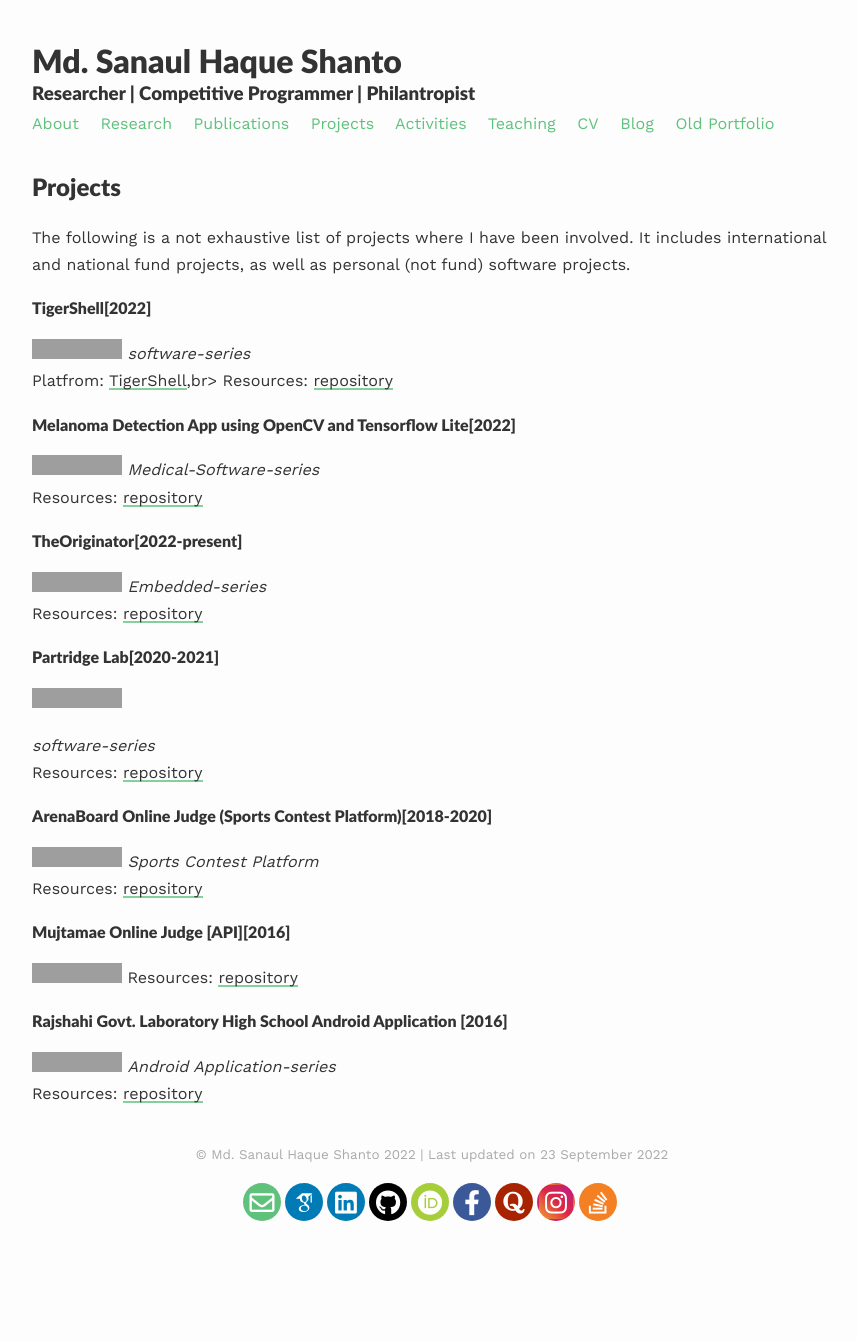
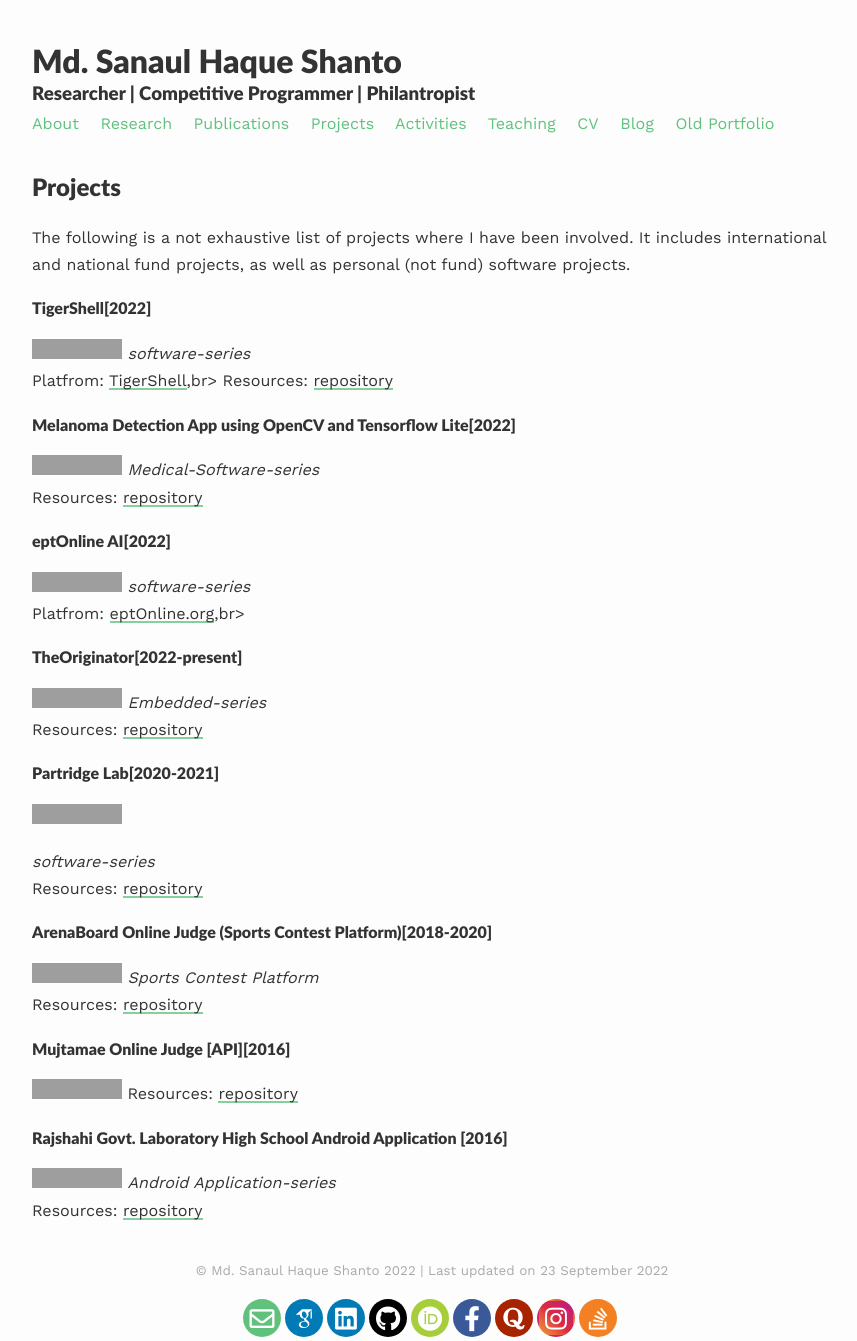
Before and after one commit to Md-Sanaul-Haque-Shanto/md-sanaul-haque-shanto.github.io, a Jekyll site: the page built from _pages/projects.md, in a window 1280 px wide. Shown: the whole page, without its empty margins (208-1065 px from the left). Built offline with Jekyll 4.4.1, drawn with Linux system fonts in a browser that asks for light colours; nearby versions of some CDN libraries; some web fonts are replaced; before the commit the page ends 1225 px from its top, so only the background shows below that; grey boxes are pictures that could not be loaded.

Commit message:
Update projects.md

```diff
--- a/_pages/projects.md
+++ b/_pages/projects.md
@@ -18,6 +18,12 @@ Resources: <a href="https://github.com/md-sanaul-haque-shanto/TigerShell">reposi
 <img src="https://img.shields.io/badge/project-software-green">
 *Medical-Software-series* <br>
 Resources: <a href="https://github.com/Md-Sanaul-Haque-Shanto/Melanoma-Detection-App">repository</a>
+
+#### eptOnline AI[2022]
+<img src="https://img.shields.io/badge/project-software-green">
+*software-series* <br>
+Platfrom: <a href="https://eptonline.org">eptOnline.org</a>,br>
+
 
 #### TheOriginator[2022-present]
 <img src="https://img.shields.io/badge/project-software-green">
```
